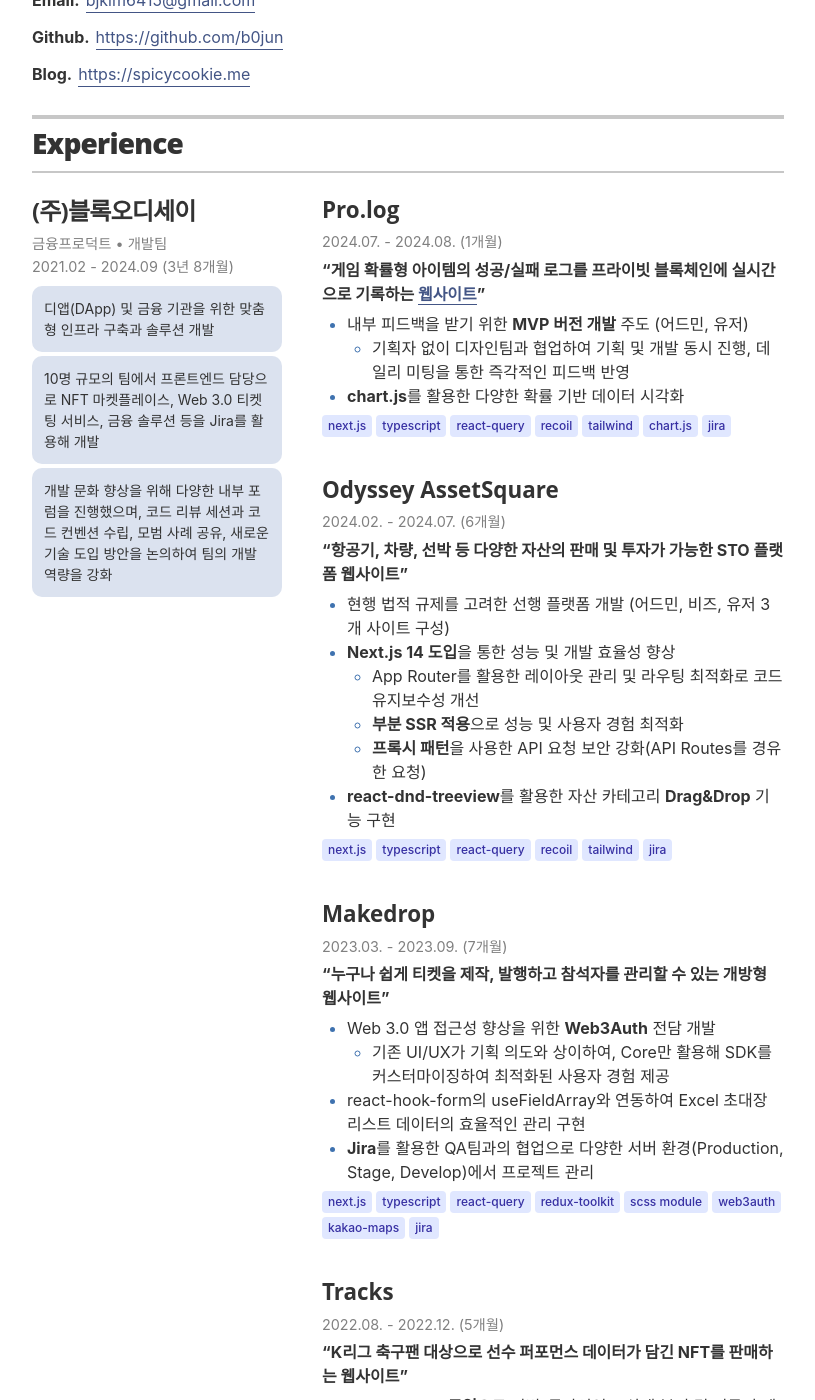
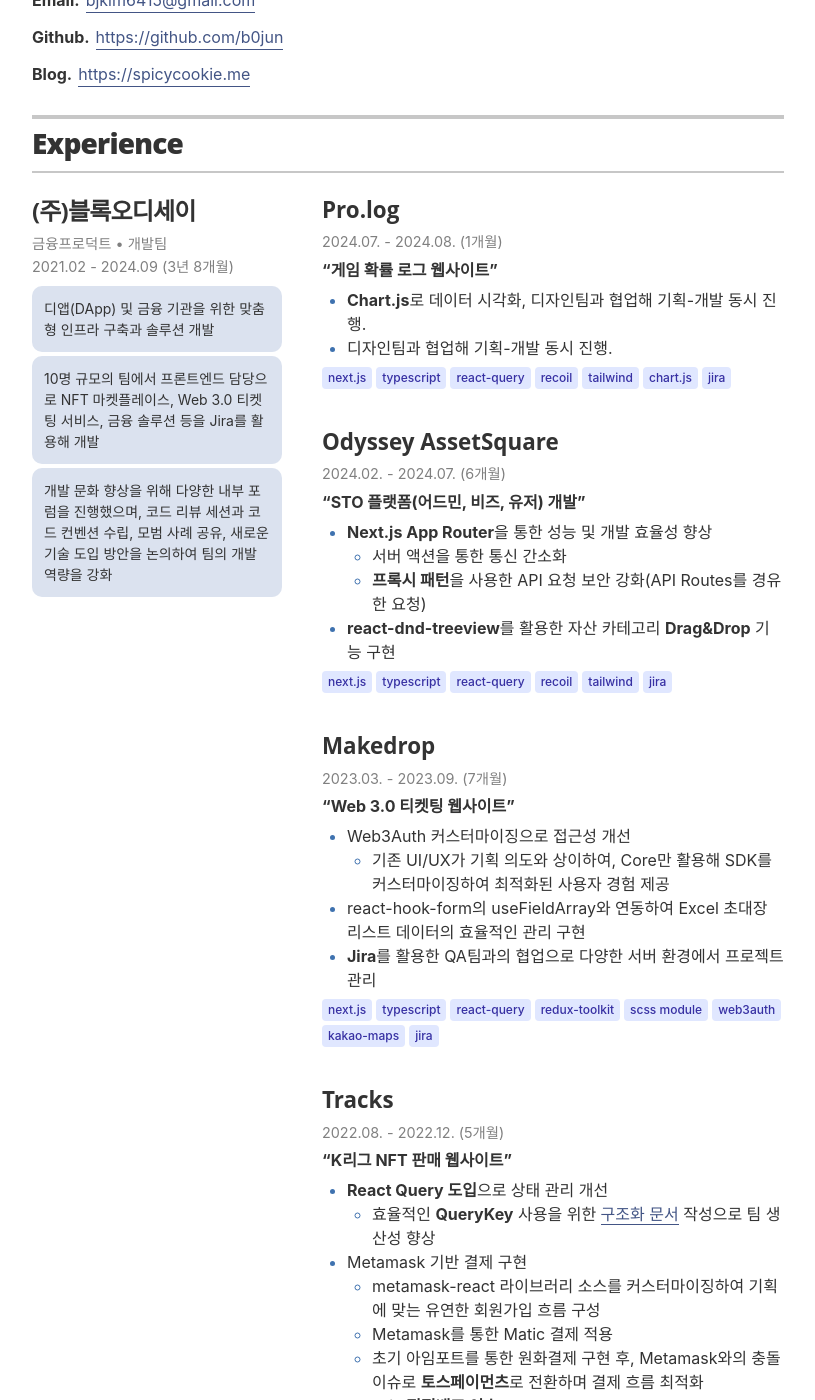
Before and after one commit to b0jun/b0jun.github.io, a Jekyll site: the page built from index.html, in a window 1280 px wide and 1400 px high, scrolled down 382 px. Shown: the whole window, without its empty margins (232-1047 px from the left). Built offline with Jekyll 4.4.1, drawn with Linux system fonts in a browser that asks for light colours; some of the changed text lies outside the part shown.

Commit message:
mod: Experience 내용 수정

```diff
--- a/Gemfile
+++ b/Gemfile
@@ -1,5 +1,6 @@
 source "https://rubygems.org"
 
 gem 'github-pages'
+
 # this gem provides regeneration support improvements on Windows
 gem 'wdm', '>= 0.1.0' if Gem.win_platform?
--- a/_config.yml
+++ b/_config.yml
@@ -15,16 +15,7 @@
 
 # used for the contact button in _layouts/resume.html
 resume_contact_email: 'bjkim6415@gmail.com'
-
-# the next two items are used for schema itemprops in _layouts/resume.html
-resume_contact_telephone: '555-7334'
-resume_contact_address: '742 Evergreen Terrace, Springfield'
-
-resume_header_contact_info: '742 Evergreen Terrace, Springfield • 555-7334 • lisasimpson@youremailaddress.com'
-display_header_contact_info: 'false'
-
-resume_header_intro: '<p><b>새로운 기술을 빠르게 습득하고 효율적으로 정리하는 데</b> 강점을 가진 3년차 프론트엔드 개발자입니다.<br/>첫 직장인 스타트업에서 <b>블록체인 및 Web 3.0</b> 분야에서 활동했고, 복잡한 시스템의 이해와 최적화에 주력했습니다.
-처음에는 생소했던 이 분야에서 <b>Next.js, TypeScript, React</b>를 활용해 다양한 프로젝트를 수행했고, 문서화와 지식 공유를 통해 팀의 성장을 이끌었습니다.<br/><b>복잡한 개념과 기술을 정리</b>하고 이를 문서화하여 팀 내에서 쉽게 공유하고 협업하는 문화를 조성해왔습니다.</p>'
+resume_header_intro: '<p><b>새로운 기술을 빠르게 습득하고 효율적으로 정리하는 데</b> 강점을 가진 3년차 프론트엔드 개발자입니다.<br/>첫 직장인 스타트업에서 <b>블록체인 및 Web 3.0</b> 분야에서 활동했고, 복잡한 시스템의 이해와 최적화에 주력했습니다. 처음에는 생소했던 이 분야에서 <b>Next.js, TypeScript, React</b>를 활용해 다양한 프로젝트를 수행했고, 문서화와 지식 공유를 통해 팀의 성장을 이끌었습니다.<br/><b>복잡한 개념과 기술을 정리</b>하고 이를 문서화하여 팀 내에서 쉽게 공유하고 협업하는 문화를 조성해왔습니다.</p>'
 
 # use "yes" to display the email contact button,
 # "no" to display an "I'm not looking for work" message,
--- a/_data/experience.yml
+++ b/_data/experience.yml
@@ -10,12 +10,10 @@
   projects:
     - title: Pro.log
       duration: 2024.07. - 2024.08. (1개월)
-      preview: “게임 확률형 아이템의 성공/실패 로그를 프라이빗 블록체인에 실시간으로 기록하는 <a href="https://spin-stg.blockodyssey.io" target="_blank" rel="noopener noreferrer">웹사이트</a>”
+      preview: “게임 확률 로그 웹사이트”
       items:
-        - main: 내부 피드백을 받기 위한 <b>MVP 버전 개발</b> 주도 (어드민, 유저)
-          subitems:
-            - 기획자 없이 디자인팀과 협업하여 기획 및 개발 동시 진행, 데일리 미팅을 통한 즉각적인 피드백 반영
-        - main: <b>chart.js</b>를 활용한 다양한 확률 기반 데이터 시각화
+        - main: <b>Chart.js</b>로 데이터 시각화, 디자인팀과 협업해 기획-개발 동시 진행.
+        - main: 디자인팀과 협업해 기획-개발 동시 진행.
       skills:
         - next.js
         - typescript
@@ -26,13 +24,11 @@
         - jira
     - title: Odyssey AssetSquare
       duration: 2024.02. - 2024.07. (6개월)
-      preview: “항공기, 차량, 선박 등 다양한 자산의 판매 및 투자가 가능한 STO 플랫폼 웹사이트”
+      preview: “STO 플랫폼(어드민, 비즈, 유저) 개발”
       items:
-        - main: 현행 법적 규제를 고려한 선행 플랫폼 개발 (어드민, 비즈, 유저 3개 사이트 구성)
-        - main: <b>Next.js 14 도입</b>을 통한 성능 및 개발 효율성 향상
+        - main: <b>Next.js App Router</b>을 통한 성능 및 개발 효율성 향상
           subitems:
-            - App Router를 활용한 레이아웃 관리 및 라우팅 최적화로 코드 유지보수성 개선
-            - <b>부분 SSR 적용</b>으로 성능 및 사용자 경험 최적화
+            - 서버 액션을 통한 통신 간소화
             - <b>프록시 패턴</b>을 사용한 API 요청 보안 강화(API Routes를 경유한 요청)
         - main: <b>react-dnd-treeview</b>를 활용한 자산 카테고리 <b>Drag&Drop</b> 기능 구현
       skills:
@@ -44,13 +40,13 @@
         - jira
     - title: Makedrop
       duration: 2023.03. - 2023.09. (7개월)
-      preview: “누구나 쉽게 티켓을 제작, 발행하고 참석자를 관리할 수 있는 개방형 웹사이트”
+      preview: “Web 3.0 티켓팅 웹사이트”
       items:
-        - main: Web 3.0 앱 접근성 향상을 위한 <b>Web3Auth</b> 전담 개발
+        - main: Web3Auth 커스터마이징으로 접근성 개선
           subitems:
             - 기존 UI/UX가 기획 의도와 상이하여, Core만 활용해 SDK를 커스터마이징하여 최적화된 사용자 경험 제공
         - main: react-hook-form의 useFieldArray와 연동하여 Excel 초대장 리스트 데이터의 효율적인 관리 구현
-        - main: <b>Jira</b>를 활용한 QA팀과의 협업으로 다양한 서버 환경(Production, Stage, Develop)에서 프로젝트 관리
+        - main: <b>Jira</b>를 활용한 QA팀과의 협업으로 다양한 서버 환경에서 프로젝트 관리
       skills:
         - next.js
         - typescript
@@ -62,19 +58,16 @@
         - jira
     - title: Tracks
       duration: 2022.08. - 2022.12. (5개월)
-      preview: “K리그 축구팬 대상으로 선수 퍼포먼스 데이터가 담긴 NFT를 판매하는 웹사이트”
+      preview: “K리그 NFT 판매 웹사이트”
       items:
-        - main: <b>React Query 도입</b>으로 서버-클라이언트 상태 분리 및 비동기 데이터 관리 개선
+        - main: <b>React Query 도입</b>으로 상태 관리 개선
           subitems:
             - 효율적인 <b>QueryKey</b> 사용을 위한 <a href="https://www.notion.so/K-query-key-factory-11356bd5881f80b995f2ebc85c99d0ab?pvs=4" target="_blank" rel="noopener noreferrer">구조화 문서</a> 작성으로 팀 생산성 향상
-        - main: Metamask를 통한 지갑 연결 및 회원가입 구현
+        - main: Metamask 기반 결제 구현
           subitems:
-            - metamask-react 라이브러리 소스를 커스터마이징하여 기획에 맞는 유연한 회원가입 흐름 구현
-        - main: NFT 카드 입찰 및 구매 기능 구현 (Matic, 원화결제)
-          subitems:
-            - Metamask를 통한 Matic 결제 구현
+            - metamask-react 라이브러리 소스를 커스터마이징하여 기획에 맞는 유연한 회원가입 흐름 구성
+            - Metamask를 통한 Matic 결제 적용
             - 초기 아임포트를 통한 원화결제 구현 후, Metamask와의 충돌 이슈로 <b>토스페이먼츠</b>로 전환하며 결제 흐름 최적화
-            - 토스페이먼츠 SDK를 <a href="https://www.notion.so/useTossPaymentsWrappingFunctions-11356bd5881f801e90ade3cf08d7ee01?pvs=4" target="_blank" rel="noopener noreferrer">커스텀 Hooks</a>로 구현하며 복잡한 결제 로직 간소화
         - main: <b>Next.js 정적배포 이슈</b>
           subitems:
             - 언어별 정적 페이지 사전 생성 및 클라이언트 측 언어 변경 로직 추가로 문제 해결
@@ -88,7 +81,7 @@
         - i18n
     - title: 이벤트 NFT 발행 페이지
       duration: 2022.06. - 2022.07. (2개월)
-      preview: “이벤트 참여자를 위한 NFT 발행 웹사이트”
+      # preview: “이벤트 NFT 발행 웹사이트”
       items:
         - main: <b>지갑 연결 및 발행 페이지</b> 구현
         - main: 다양한 이벤트 테스트 및 운영 (<a href="https://daily.hankooki.com/news/articleView.html?idxno=844759" target="_blank" rel="noopener noreferrer">신한40주년이벤트</a>, 번개장터X신한카드, 신한 데모데이 퓨처스랩 2023 아트맵 NFT 이벤트 진행)
@@ -97,12 +90,11 @@
         - typescript
     - title: Revitu
       duration: 2022.01. - 2022.05. (5개월)
-      preview: “NFT 발행을 통해 개인 자산을 보유 관리하는 <a href="https://revitu.blockodyssey.io" target="_blank" rel="noopener noreferrer">웹사이트</a>”
+      preview: “NFT 자산 관리 <a href="https://revitu.blockodyssey.io" target="_blank" rel="noopener noreferrer">웹사이트</a>”
       items:
         - main: 모바일 및 PC 지갑 연결을 위한 모바일웹 구축
           subitems:
             - <b>Kaikas, Klip 지갑</b>을 통한 간편 로그인 및 NFT 발행 기능 구현
-        - main: NFT 발행 화면 구성 및 기능 구현
         - main: <b>신한플레이 'My NFT'</b> 앱 내장 대응 작업 수행 (WebView)
         - main: <b>Sentry</b>를 통한 에러 추적 및 모니터링
       skills:
@@ -114,11 +106,10 @@
       duration: 2021.07. - 2021.12. (5개월)
       preview: “집수리 전문가 매칭 및 제품 판매 앱”
       items:
-        - main: React Native v1.0  → v2.0 업그레이드 및 <b>iOS 앱등록</b> 및 유지보수
+        - main: 앱 업그레이드 및 <b>iOS 앱등록</b> 및 유지보수
           subitems:
             - iOS 앱 스토어 신규 앱 등록 절차 및 심사 대응 경험 축적
             - <a href="https://www.notion.so/iOS-App-11356bd5881f80048033e87897863a51?pvs=4" target="_blank" rel="noopener noreferrer">등록 절차</a>와 <a href="https://www.notion.so/iOS-11356bd5881f806bbb4fdb4a6b77fb3e?pvs=4" target="_blank" rel="noopener noreferrer">리젝 사항</a> 문서화 및 팀 공유, 문제 해결 노하우 확립
-        - main: React 클래스형 컴포넌트 → <b>함수형 컴포넌트</b> 전환
         - main: 전문가 회원가입 시 신분증 마스킹 API를 통한 개인정보 보호
         - main: 집수리 전문가와 사용자 간 매칭 기능 고도화 (대화 기능, 상품 결제 추가)
       skills:
@@ -129,8 +120,8 @@
       duration: 2021.06. - 2021.08. (3개월)
       preview: “React와 React Native 간 브릿지 통신 WebView 앱”
       items:
-        - main: <b>WebView 통신</b>을 통해 앱 내 권한 및 기능 제어 (카메라, 위치, 소셜로그인 등)
-        - main: 무작위로 변경되는 <b>Custom Splash</b> 화면 적용
+        - main: <b>WebView 통신</b>을 통해 앱 내 권한 및 기능 제어
+        - main: <b>Custom Splash</b> 화면 적용
       skills:
         - react native
         - redux-toolkit
```
